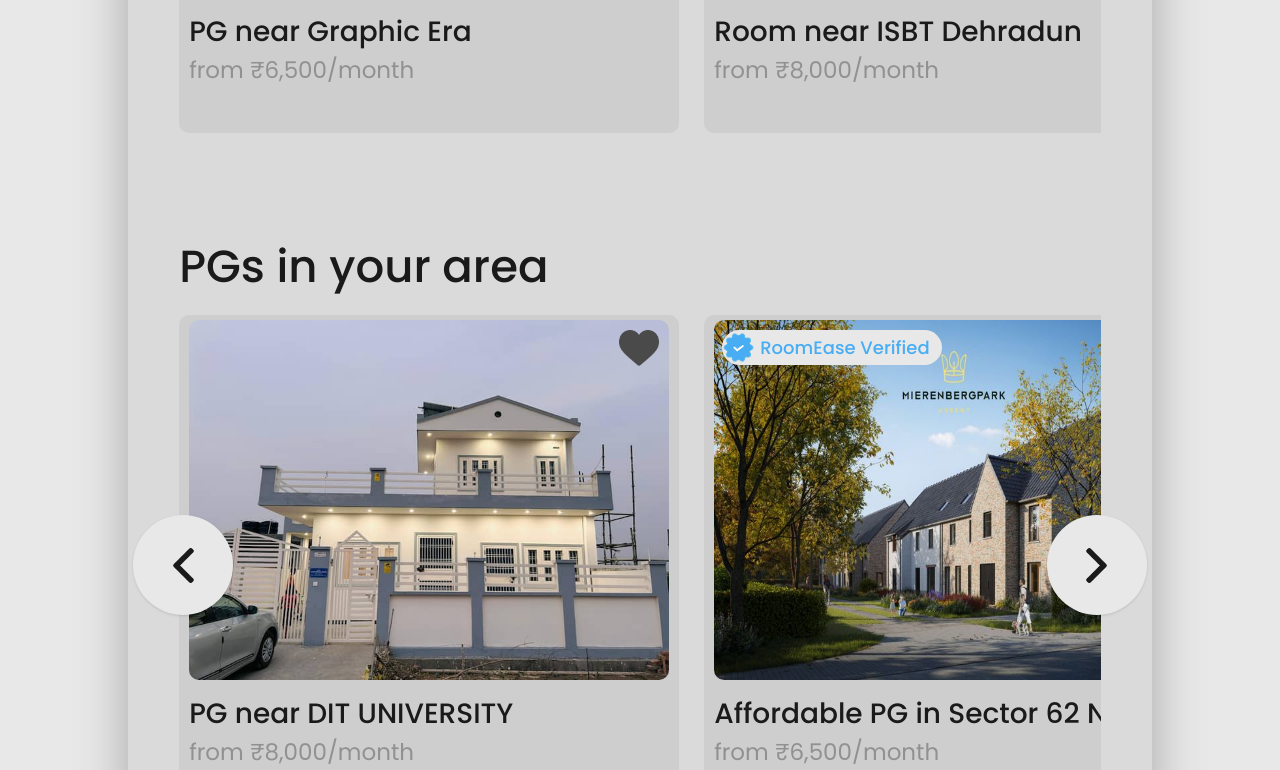
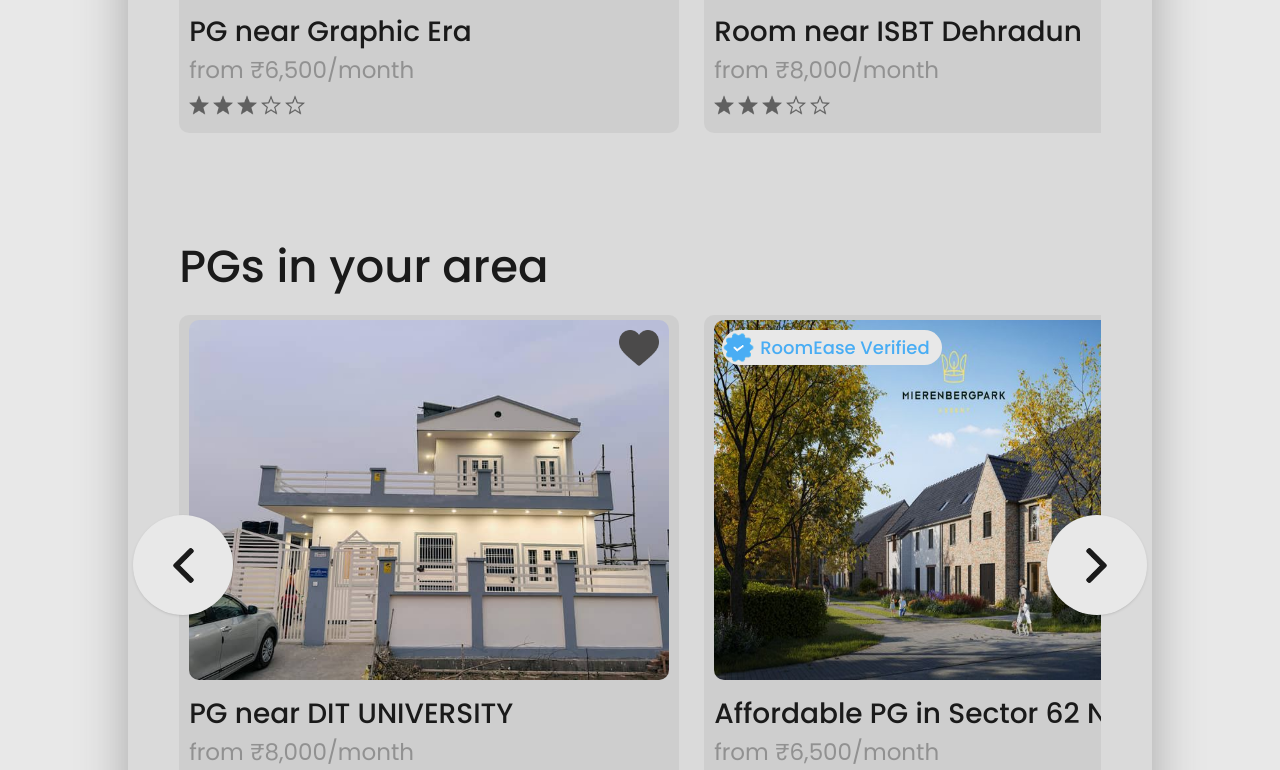
Before and after one commit to kshit273/RoomEase, a React (Vite) app: page / in a window 1280 px wide. Shown: the part 2370-3140 px from the top of the page. Built offline with nearby package versions, Linux system fonts and the light colour scheme; no server answers.

Commit message:
added the star rating for review

```diff
--- a/src/components/RoomCard.jsx
+++ b/src/components/RoomCard.jsx
@@ -1,7 +1,7 @@
 import Verified from "./Verified";
 import Like from "./Like";
 
-const RoomCard = ({ head, imgPath, desc, isVerified, isLiked }) => {
+const RoomCard = ({ head, imgPath, desc, isVerified, isLiked, review }) => {
   return (
     <div className="h-[500px] w-[500px] bg-[#cecece] rounded-[10px]">
       <div className="h-[370px] w-[500px] flex items-center justify-center relative">
@@ -23,6 +23,25 @@ const RoomCard = ({ head, imgPath, desc, isVerified, isLiked }) => {
         <p className="text-[28px] font-medium text-[#1a1a1a]">{head}</p>
         <p className="text-[23px] text-[#919191]">{desc}</p>
       </div>
+      <div className="mx-[10px] flex items-center gap-1">
+        {[...Array(5)].map((_, i) =>
+          i < review ? (
+            <img
+              key={i}
+              src="./images/star-filled.png"
+              alt="star"
+              className="w-[20px] h-[20px]"
+            />
+          ) : (
+            <img
+              key={i}
+              src="./images/star-empty.png"
+              alt="star-empty"
+              className="w-[20px] h-[20px]"
+            />
+          )
+        )}
+      </div>
     </div>
   );
 };
--- a/src/components/RoomSlider.jsx
+++ b/src/components/RoomSlider.jsx
@@ -45,7 +45,7 @@ const RoomSlider = ({ list, heading }) => {
           className="flex gap-[25px] overflow-x-auto scroll-smooth w-full no-scrollbar"
           style={{ scrollBehavior: "smooth" }}
         >
-          {list.map(({ head, imgPath, desc, isVerified, isLiked }) => (
+          {list.map(({ head, imgPath, desc, isVerified, isLiked, review }) => (
             <RoomCard
               key={head}
               head={head}
@@ -53,6 +53,7 @@ const RoomSlider = ({ list, heading }) => {
               desc={desc}
               isVerified={isVerified}
               isLiked={isLiked}
+              review={review}
             />
           ))}
         </div>
--- a/src/constants/Houses.js
+++ b/src/constants/Houses.js
@@ -5,6 +5,7 @@ const Recommended = [
     desc: "from ₹8,000/month",
     isVerified: 0,
     isLiked: 0,
+    review: 3,
   },
   {
     head: "Affordable PG in Sector 62 Noida",
@@ -12,6 +13,7 @@ const Recommended = [
     desc: "from ₹6,500/month",
     isVerified: 1,
     isLiked: 1,
+    review: 3,
   },
   {
     head: "Cozy Room near MG Road",
@@ -19,6 +21,7 @@ const Recommended = [
     desc: "from ₹9,000/month",
     isVerified: 1,
     isLiked: 0,
+    review: 3,
   },
   {
     head: "Studio Room in Pune",
@@ -26,6 +29,7 @@ const Recommended = [
     desc: "from ₹12,000/month",
     isVerified: 0,
     isLiked: 1,
+    review: 3,
   },
   {
     head: "Shared PG near DLF Cyber Hub",
@@ -33,6 +37,7 @@ const Recommended = [
     desc: "from ₹7,000/month",
     isVerified: 1,
     isLiked: 1,
+    review: 3,
   },
   {
     head: "Spacious Room in Saket",
@@ -40,6 +45,7 @@ const Recommended = [
     desc: "from ₹10,000/month",
     isVerified: 1,
     isLiked: 0,
+    review: 3,
   },
   {
     head: "Modern PG in Bangalore",
@@ -47,6 +53,7 @@ const Recommended = [
     desc: "from ₹11,000/month",
     isVerified: 0,
     isLiked: 1,
+    review: 3,
   },
   {
     head: "Furnished Room in Dehradun",
@@ -54,6 +61,7 @@ const Recommended = [
     desc: "from ₹6,000/month",
     isVerified: 1,
     isLiked: 0,
+    review: 3,
   },
   {
     head: "Budget PG in Rohini",
@@ -61,6 +69,7 @@ const Recommended = [
     desc: "from ₹5,500/month",
     isVerified: 0,
     isLiked: 0,
+    review: 3,
   },
   {
     head: "Room near Rajiv Chowk Metro",
@@ -68,6 +77,7 @@ const Recommended = [
     desc: "from ₹9,500/month",
     isVerified: 1,
     isLiked: 1,
+    review: 3,
   },
 ];
 
@@ -78,6 +88,7 @@ const InCity = [
     desc: "from ₹14,000/month",
     isVerified: 1,
     isLiked: 1,
+    review: 3,
   },
   {
     head: "PG for Girls in Karol Bagh",
@@ -85,6 +96,7 @@ const InCity = [
     desc: "from ₹8,500/month",
     isVerified: 1,
     isLiked: 0,
+    review: 3,
   },
   {
     head: "Room near Delhi University",
@@ -92,6 +104,7 @@ const InCity = [
     desc: "from ₹7,000/month",
     isVerified: 0,
     isLiked: 1,
+    review: 3,
   },
   {
     head: "AC Room in Laxmi Nagar",
@@ -99,6 +112,7 @@ const InCity = [
     desc: "from ₹9,500/month",
     isVerified: 1,
     isLiked: 1,
+    review: 3,
   },
   {
     head: "PG near Hauz Khas",
@@ -106,6 +120,7 @@ const InCity = [
     desc: "from ₹8,000/month",
     isVerified: 0,
     isLiked: 0,
+    review: 3,
   },
   {
     head: "Shared Room in South Delhi",
@@ -113,6 +128,7 @@ const InCity = [
     desc: "from ₹7,200/month",
     isVerified: 1,
     isLiked: 1,
+    review: 3,
   },
   {
     head: "Single Room in Janakpuri",
@@ -120,6 +136,7 @@ const InCity = [
     desc: "from ₹10,500/month",
     isVerified: 1,
     isLiked: 0,
+    review: 3,
   },
   {
     head: "Room in Uttam Nagar",
@@ -127,6 +144,7 @@ const InCity = [
     desc: "from ₹6,800/month",
     isVerified: 0,
     isLiked: 0,
+    review: 3,
   },
   {
     head: "Girls PG in Pitampura",
@@ -134,6 +152,7 @@ const InCity = [
     desc: "from ₹9,800/month",
     isVerified: 1,
     isLiked: 1,
+    review: 3,
   },
   {
     head: "PG in Rajouri Garden",
@@ -141,6 +160,7 @@ const InCity = [
     desc: "from ₹7,900/month",
     isVerified: 0,
     isLiked: 0,
+    review: 3,
   },
 ];
 
@@ -151,6 +171,7 @@ const NearArea = [
     desc: "from ₹6,500/month",
     isVerified: 1,
     isLiked: 1,
+    review: 3,
   },
   {
     head: "Room near ISBT Dehradun",
@@ -158,6 +179,7 @@ const NearArea = [
     desc: "from ₹8,000/month",
     isVerified: 0,
     isLiked: 0,
+    review: 3,
   },
   {
     head: "Room near Prem Nagar",
@@ -165,6 +187,7 @@ const NearArea = [
     desc: "from ₹5,500/month",
     isVerified: 1,
     isLiked: 0,
+    review: 3,
   },
   {
     head: "PG near Rajpur Road",
@@ -172,6 +195,7 @@ const NearArea = [
     desc: "from ₹7,800/month",
     isVerified: 0,
     isLiked: 1,
+    review: 3,
   },
   {
     head: "Room near Ballupur",
@@ -179,6 +203,7 @@ const NearArea = [
     desc: "from ₹6,000/month",
     isVerified: 1,
     isLiked: 1,
+    review: 3,
   },
   {
     head: "Single Room near Clock Tower",
@@ -186,6 +211,7 @@ const NearArea = [
     desc: "from ₹7,500/month",
     isVerified: 0,
     isLiked: 0,
+    review: 3,
   },
   {
     head: "PG near EC Road",
@@ -193,6 +219,7 @@ const NearArea = [
     desc: "from ₹8,200/month",
     isVerified: 1,
     isLiked: 1,
+    review: 3,
   },
   {
     head: "Room in Vasant Vihar",
@@ -200,6 +227,7 @@ const NearArea = [
     desc: "from ₹9,000/month",
     isVerified: 0,
     isLiked: 1,
+    review: 3,
   },
   {
     head: "PG in Jakhan",
@@ -207,6 +235,7 @@ const NearArea = [
     desc: "from ₹6,900/month",
     isVerified: 1,
     isLiked: 0,
+    review: 3,
   },
   {
     head: "Affordable Room near Kaulagarh",
@@ -214,6 +243,7 @@ const NearArea = [
     desc: "from ₹5,800/month",
     isVerified: 0,
     isLiked: 0,
+    review: 3,
   },
 ];
 
```
Also changed, not shown: public/images/star-empty.png (added), public/images/star-filled.png (added).
